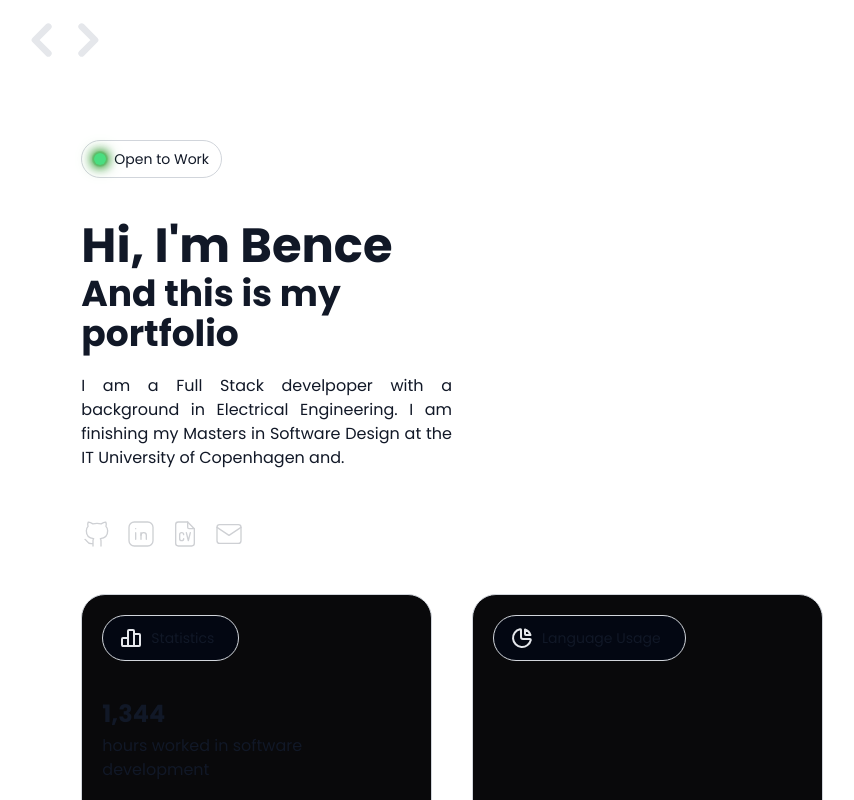
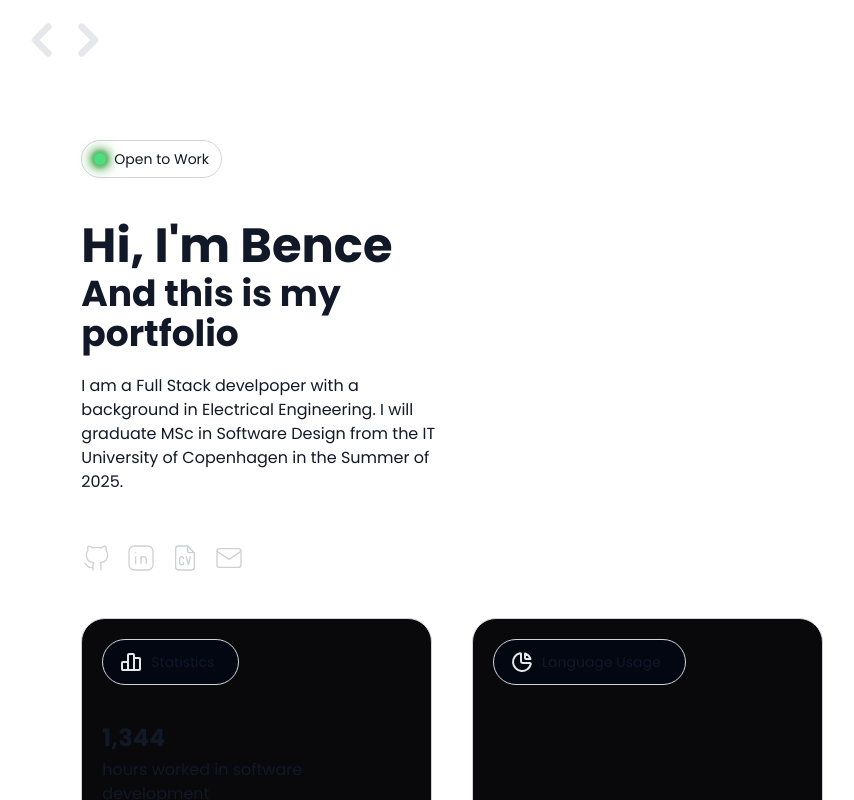
Before and after one commit to benceluzsinszky/portfolio, a React (Vite) app: page / in a window 1280 px wide. Shown: the top 800 px of the page, without its empty margins (188-1042 px from the left). Built offline with nearby package versions, Linux system fonts and the light colour scheme; no server answers.

Commit message:
change homepage text

```diff
--- a/src/pages/homePage/HomePage.tsx
+++ b/src/pages/homePage/HomePage.tsx
@@ -23,10 +23,10 @@ export default function HomePage() {
       <section className="md:w-1/2">
         <h1>Hi, I'm Bence</h1>
         <h2>And this is my portfolio</h2>
-        <p className="mt-5 text-justify">
+        <p className="mt-5">
           I am a Full Stack develpoper with a background in Electrical
-          Engineering. I am finishing my Masters in Software Design at the IT
-          University of Copenhagen and.
+          Engineering. I will graduate MSc in Software Design from the IT
+          University of Copenhagen in the Summer of 2025.
         </p>
       </section>
 
```
